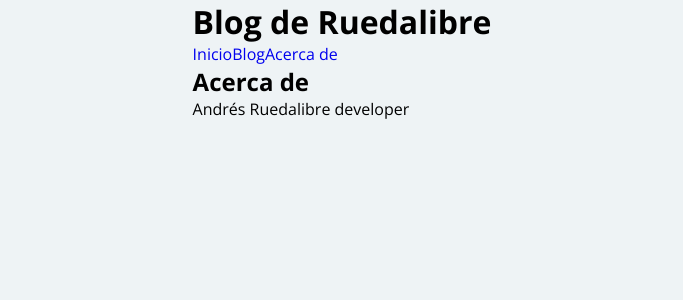
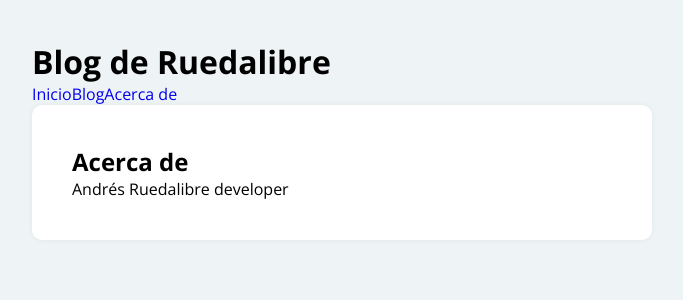
Before and after one commit to ruedalibre/react_projects, a React (Create React App) app in the folder projects/blog_app/: page /acerca-de in a window 1280 px wide. Shown: the top 300 px of the page, without its empty margins (298-981 px from the left). Built offline with nearby package versions, Linux system fonts and the light colour scheme.

Commit message:
last update blog-app react app

```diff
--- a/projects/blog_app/src/App.js
+++ b/projects/blog_app/src/App.js
@@ -1,54 +1,45 @@
 import React from "react";
-import { BrowserRouter, NavLink, Route, Routes } from "react-router-dom";
+import { BrowserRouter, Route, Routes } from "react-router-dom";
+import Header from "./componentes/Header";
+import Inicio from "./componentes/Inicio";
+import Blog from "./componentes/Blog";
+import AcercaDe from "./componentes/AcercaDe";
+import styled from 'styled-components';
 
 const App = () => {
+  /* Toda la aplicación dentro de las etiquetas de React Router
+    A su vez, todo el contenido del componente debe ir
+    siempre dentro de un contenedor div.
+    Todas las Route van dentro de una etiqueta general Routes
+    Puedo crear una ruta dentro de una sola etiqueta Route
+    El path le dice a React cuál página debe cargar en cada div */
   return (
-    /* Toda la aplicación dentro de las etiquetas de React Router*/
     <BrowserRouter>
-    {/* A su vez, todo el contenido del componente debe ir
-    siempre dentro de un contenedor div */}
-      <div>
-        <header>
-          <h1>Blog de Ruedalibre</h1>
-          <nav>
-            {/* /* Cambio las etiquetas <a> por Navlink */}
-            <NavLink to="/">Inicio</NavLink>
-            <NavLink to="/blog">Blog</NavLink>
-            <NavLink to="/acerca-de">Acerca de</NavLink>
-          </nav>
-        </header>
-        <main>
-          {/* Todas las Route van dentro de una etiqueta general Routes */}
+      <ContendorPrincipal>
+        <Header/>
+        <Main>
           <Routes>
-            {/* Puedo crear una ruta dentro de una sola etiqueta Route
-            El path le dice a React cuál página debe cargar en cada div*/}
-            <Route path="/"element={
-              <div>
-                <h2>Página de inicio</h2>
-                <p>Esta es la página principal de nuestro sitio</p>
-              </div>
-            } />
-            <Route path="/blog"element={
-              <div>
-                <h2>Blog</h2>
-                  <ul>
-                    <li>Artículo #1</li>
-                    <li>Artículo #2</li>
-                    <li>Artículo #3</li>
-                  </ul>
-              </div>
-            } />
-            <Route path="/acerca-de"element={
-              <div>
-                <h2>Acerca de</h2>
-                <p>Andrés Ruedalibre developer</p>
-              </div>
-            } />
+            <Route path="/" element={<Inicio />} />
+            <Route path="/blog" element={<Blog />} />
+            <Route path="/acerca-de" element={<AcercaDe />} />
           </Routes>
-        </main>
-      </div>
+        </Main>
+      </ContendorPrincipal>
     </BrowserRouter>
   );
 }
 
+const ContendorPrincipal = styled.div`
+  padding: 40px;
+  width: 90%;
+  max-width: 700px;
+  `;
+
+const Main = styled.main`
+  background: #fff;
+  padding: 40px;
+  border-radius: 10px;
+  box-shadow: 0px 0px 5px rgba(129, 129, 129, 0.1);
+`;
+
 export default App;
--- /dev/null
+++ b/projects/blog_app/src/componentes/AcercaDe.js
@@ -0,0 +1,12 @@
+import React from "react";
+
+const AcercaDe = () => {
+    return(
+        <div>
+            <h2>Acerca de</h2>
+            <p>Andrés Ruedalibre developer</p>
+      </div>
+    );
+};
+
+export default AcercaDe;
--- /dev/null
+++ b/projects/blog_app/src/componentes/Header.js
@@ -0,0 +1,18 @@
+import React from "react";
+import { NavLink } from "react-router-dom";
+
+const Header = () => {
+    return(
+        <header>
+            <h1>Blog de Ruedalibre</h1>
+            <nav>
+                {/* /* Cambio las etiquetas <a> por Navlink */}
+                <NavLink to="/">Inicio</NavLink>
+                <NavLink to="/blog">Blog</NavLink>
+                <NavLink to="/acerca-de">Acerca de</NavLink>
+            </nav>
+        </header>
+    )
+};
+
+export default Header;
--- a/projects/blog_app/src/componentes/Inicio.js
+++ b/projects/blog_app/src/componentes/Inicio.js
@@ -1,7 +1,12 @@
 import React from "react";
 
 const Inicio = () => {
-    return('');
+    return(
+        <div>
+            <h2>Página de inicio</h2>
+            <p>Esta es la página principal de nuestro sitio</p>
+        </div>
+    );
 };
 
 export default Inicio;
```
Also changed, not shown: projects/blog_app/src/componentes/Acerca-de.js (deleted, +0 -7 lines).
